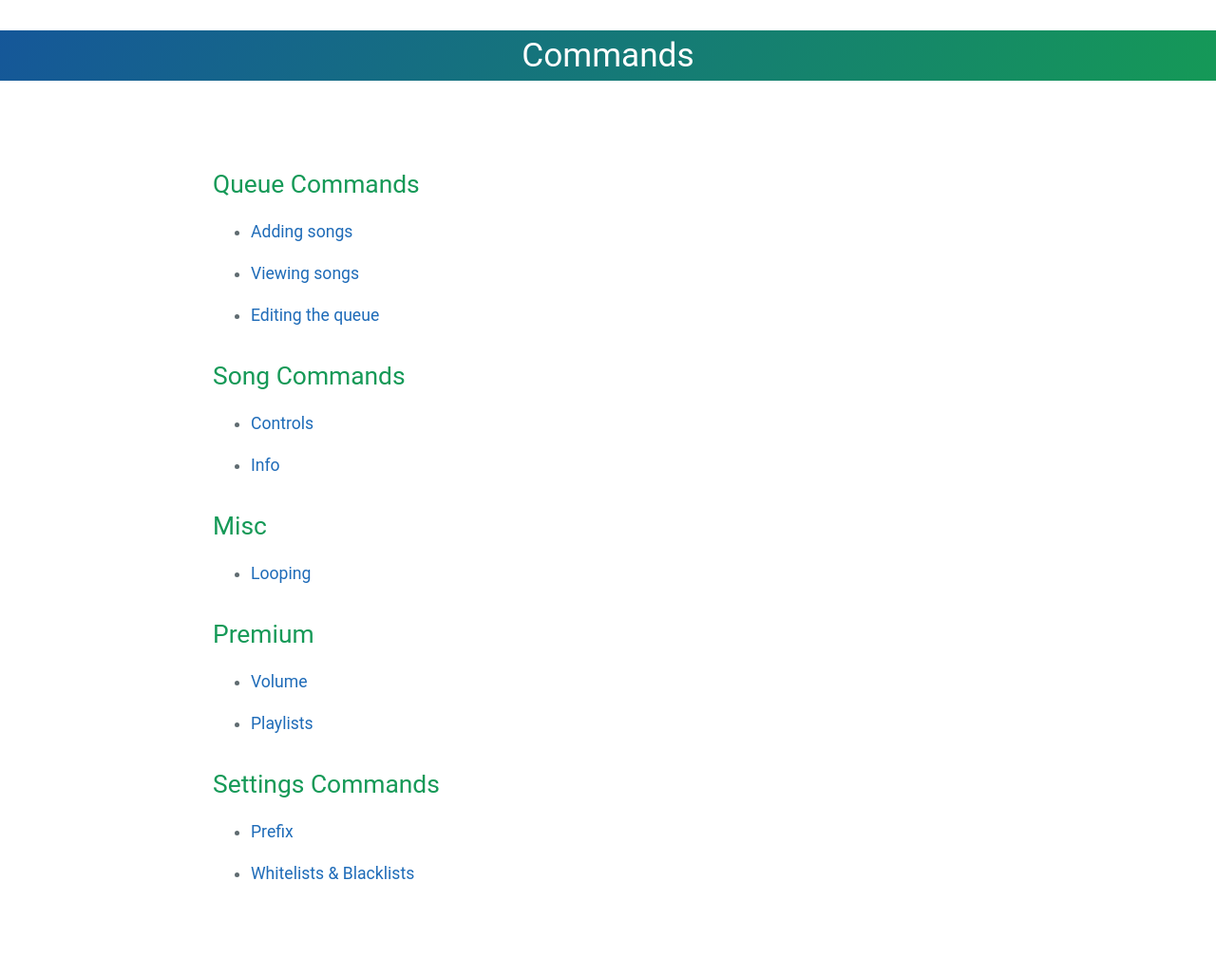
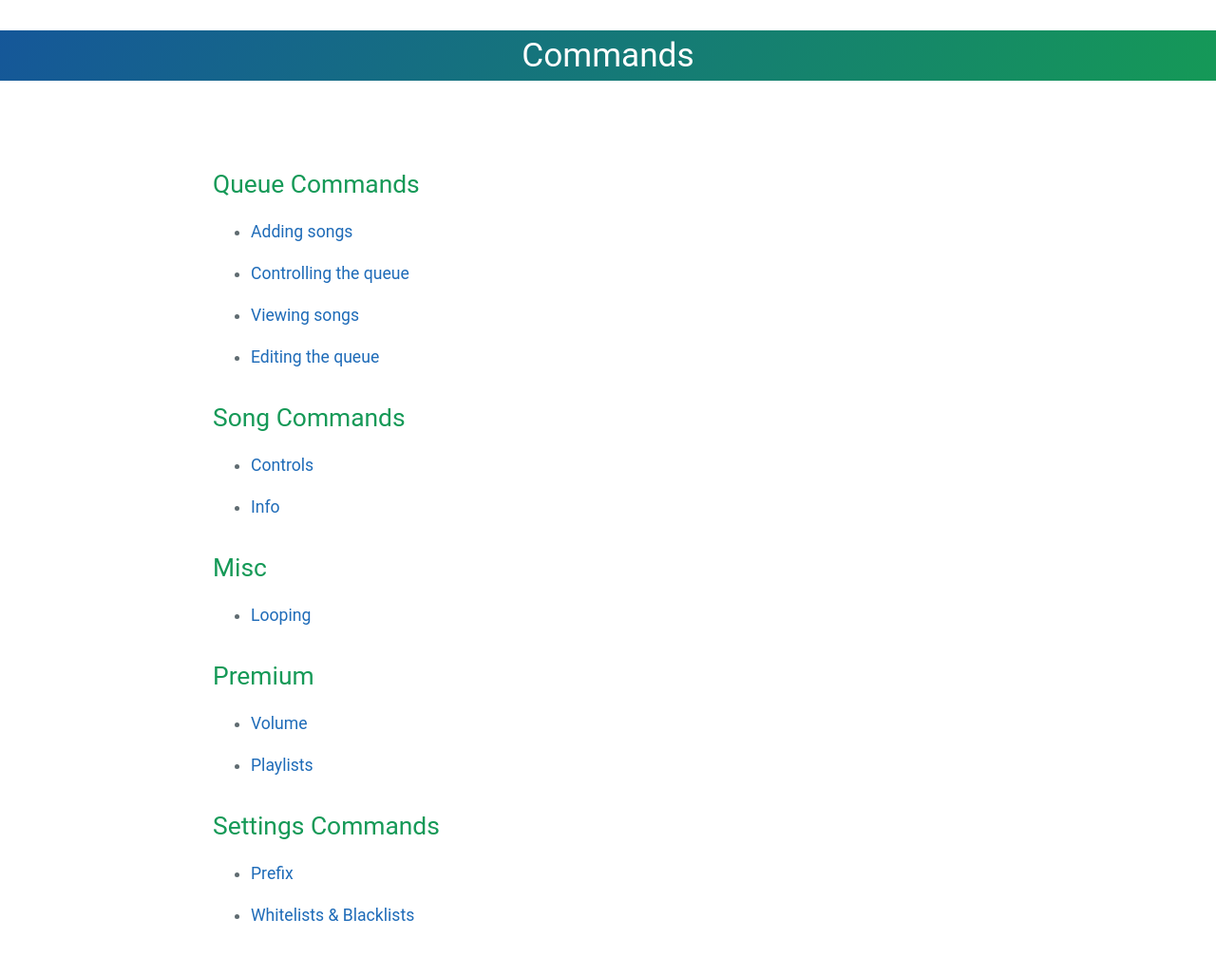
Before and after one commit to mymindishazel/marv-docs, a Jekyll site: the page built from commands/index.md, in a window 1280 px wide. Shown: the whole page at 95% size. Built offline with Jekyll 4.4.1, drawn with Linux system fonts in a browser that asks for light colours; our own code applies the rules of GitHub Pages for plain Markdown files; before the commit the page ends 983 px from its top, so only the background shows below that.

Commit message:
Update index.md

```diff
--- a/commands/index.md
+++ b/commands/index.md
@@ -5,6 +5,8 @@
 ## Queue Commands
 
 - [Adding songs](/commands/queue/add)
+
+- [Controlling the queue](/commands/queue/controls)
 
 - [Viewing songs](/commands/queue/view)
 
```
